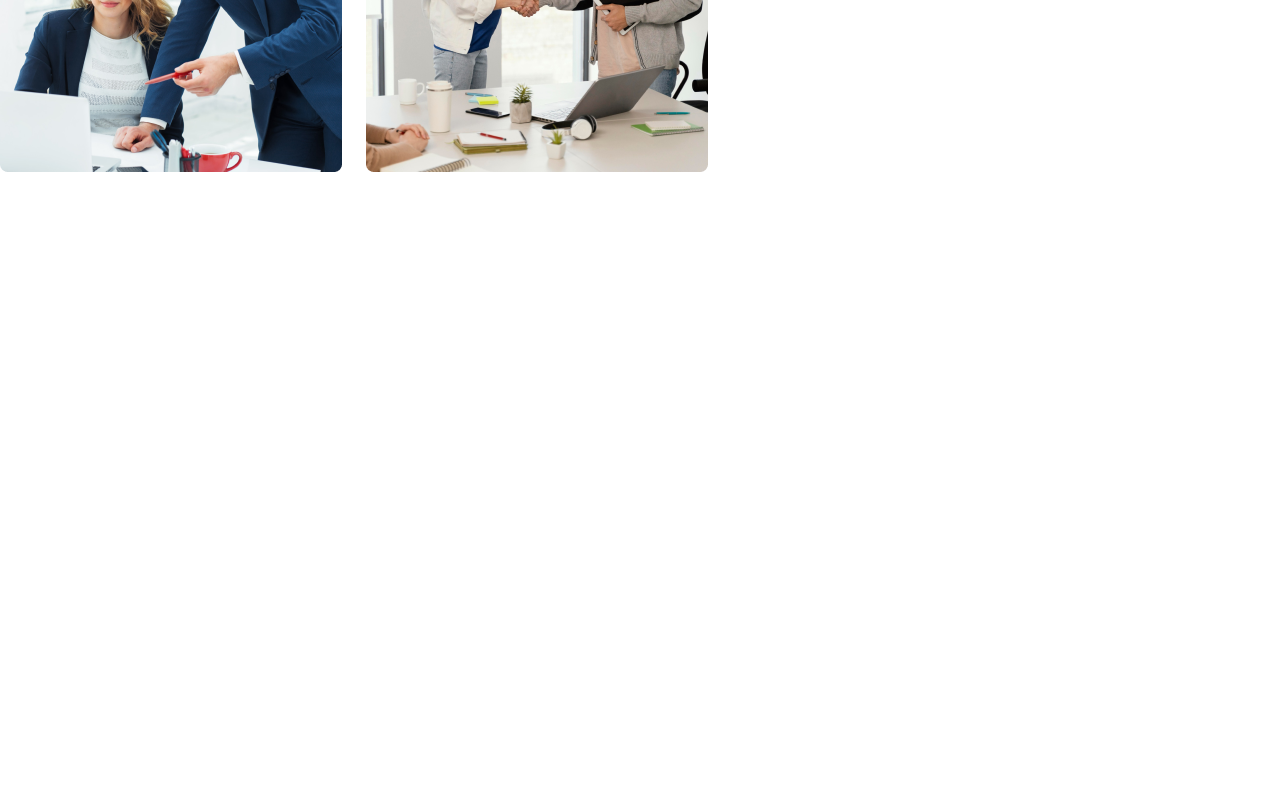
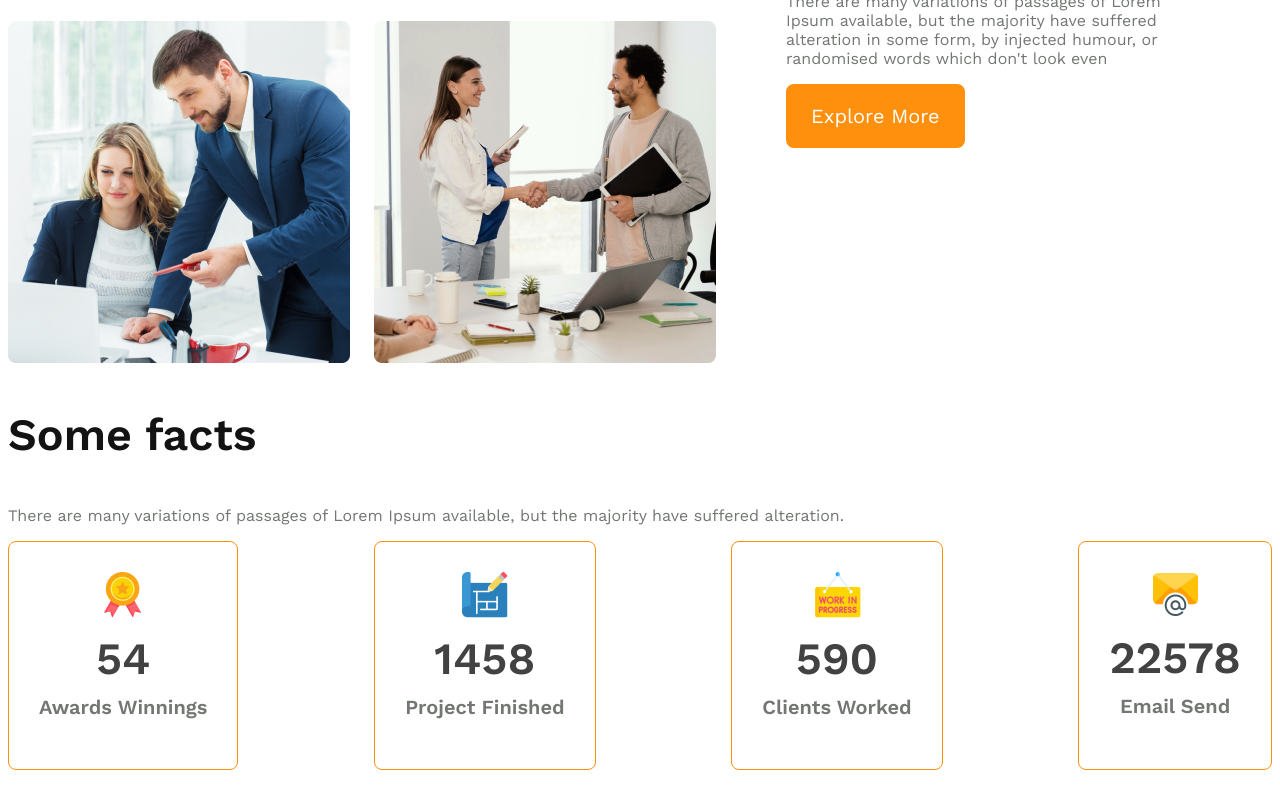
Before and after one commit to pranto-bpi/g3-architects-resources, a plain HTML site: page index.html in a window 1280 px wide. Shown: the part 1426-2234 px from the top of the page. Before the commit the page ends 1668 px from the top, so only its background shows below. Drawn offline with nearby package versions, Linux system fonts and the light colour scheme.

Commit message:
facts section added

```diff
--- a/index.html
+++ b/index.html
@@ -11,7 +11,7 @@
 <body>
      <header>
           <nav>
-               <h3 class="nav-title">G3 Architects</h3>
+               <h3 class="section-title">G3 Architects</h3>
 
                <ul>
                     <li><a href="">Home</a></li>
@@ -23,7 +23,7 @@
           <div class="banner">
                <div class="banner-content">
                     <h1 class="banner-title">Brand New Group of Architects</h1>
-                    <p class=".text-light-gray">
+                    <p class="text-light-gray">
                          There are many variations of passages of Lorem Ipsum available, but
                          the majority have suffered alteration in some form, by injected
                          humour, or randomised words which don't look even
@@ -58,6 +58,39 @@
                     <button class="btn-primary">Explore More</button>
                </div>
           </section>
+          <!-- features container -->
+          <section class="features">
+
+
+          </section>
+          <!--fact section  -->
+          <section class="facts">
+               <h3 class="section-title">Some facts </h3>
+               <p class="text-light-gray">There are many variations of passages of Lorem Ipsum available, but the majority have suffered alteration. </p>
+               <div class="fact-card-container">
+                    <!-- .card*4>img+h2.card-stats+p.card-title -->
+                    <div class="card">
+                         <img src="images/icons/ribon.png" alt="">
+                         <h2 class="card-stats">54</h2>
+                         <p class="card-title text-light-gray">Awards Winnings</p>
+                    </div>
+                    <div class="card">
+                         <img src="images/icons/projects.png" alt="">
+                         <h2 class="card-stats">1458</h2>
+                         <p class="card-title text-light-gray">Project Finished</p>
+                    </div>
+                    <div class="card">
+                         <img src="images/icons/customers.png" alt="">
+                         <h2 class="card-stats">590</h2>
+                         <p class="card-title text-light-gray">Clients Worked</p>
+                    </div>
+                    <div class="card">
+                         <img src="images/icons/email.png" alt="">
+                         <h2 class="card-stats">22578</h2>
+                         <p class="card-title text-light-gray">Email Send</p>
+                    </div>
+               </div>
+          </section>
 
      </main>
      <footer></footer>
--- a/styles/style.css
+++ b/styles/style.css
@@ -2,8 +2,7 @@
 
 /* Shared styles */
 * {
-     padding: 0;
-     margin: 0;
+
 
      font-family: 'Work Sans', sans-serif;
 }
@@ -22,6 +21,12 @@
      cursor: pointer;
 
 }
+.section-title {
+     font-size: 2.8rem;
+     font-weight: 700;
+     color: #131313;
+
+}
 
 /* header style  */
 header {
@@ -37,12 +42,7 @@ nav {
      align-items: center;
 }
 
-.nav-title {
-     font-size: 2.8rem;
-     font-weight: 700;
-     color: #131313;
 
-}
 
 nav>ul {
      display: flex;
@@ -114,6 +114,29 @@ main{
 color: #FF900E;
 font-weight: 700;
 }
+/* facts section */
+.fact-card-container{
+     display: flex;
+     justify-content: space-between;
+}
+.fact-card-container .card{
+     border-radius: 8px;
+     border: 1px solid #FF900E;
+     text-align: center;
+     padding: 30px;
+
+}
+.fact-card-container .card-title{
+     font-weight: 600;
+     font-size: 1.25rem;
+     margin-top: 5px;
+}
+.fact-card-container .card-stats{
+     font-size: 2.8rem;
+     color: #424242;
+     margin-top: 10px;
+     margin-bottom: 10px;
+}
 
 
 
```
